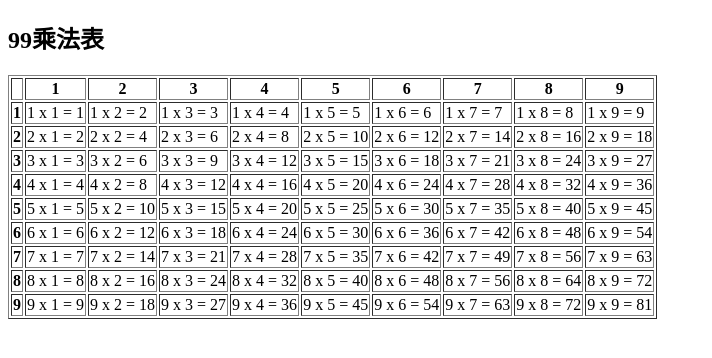
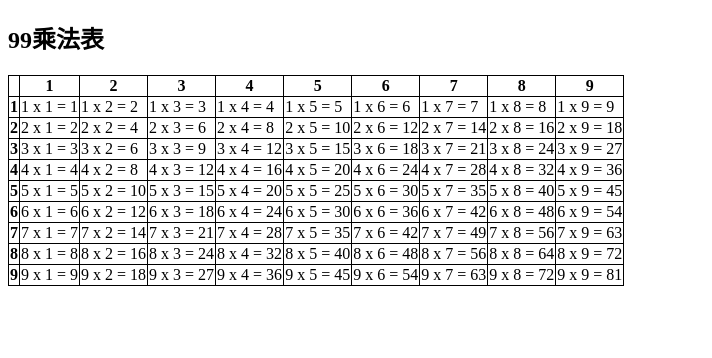
Before and after one commit to CableO3O/11202-PHP-basic, a PHP site: page /test3.php in a window 1280 px wide. Shown: the top 358 px of the page, without its empty margins (0-712 px from the left). Run offline with PHP 8.4, Linux system fonts and the light colour scheme.

Commit message:
99乘法表

```diff
--- a/test3.php
+++ b/test3.php
@@ -2,17 +2,24 @@
 <html>
 <head>
     <title>99乘法表</title>
+    <style>
+        table,tr,td,th{
+            border: 1px black solid;
+            border-collapse: collapse;
+        }
+    </style>
 </head>
 <body>
     <h2>99乘法表</h2>
-    <table border="1">
+    <table >
         <tr>
-            <th></th>
+            <th>
             <?php
             for ($i = 1; $i <= 9; $i++) {
                 echo "<th>$i</th>";
             }
             ?>
+            </th>
         </tr>
         <?php
         for ($i = 1; $i <= 9; $i++) {
```
